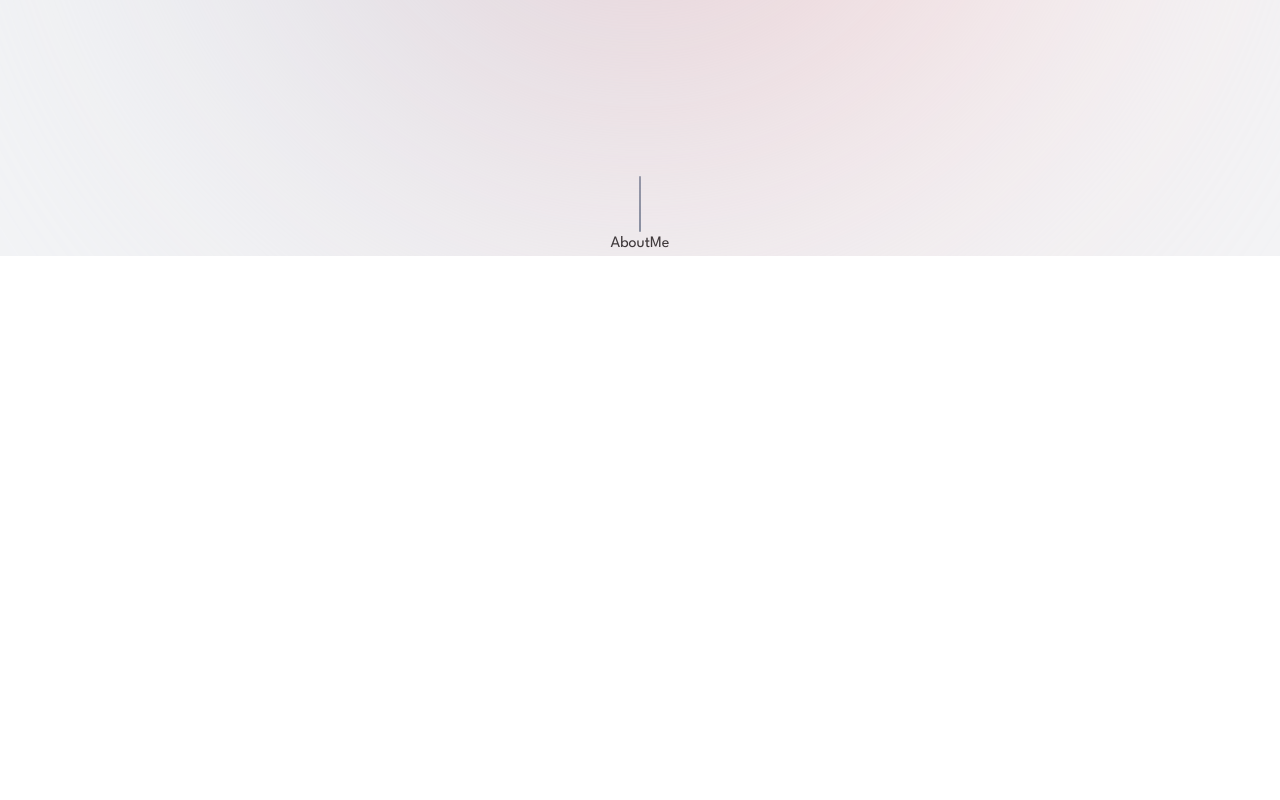
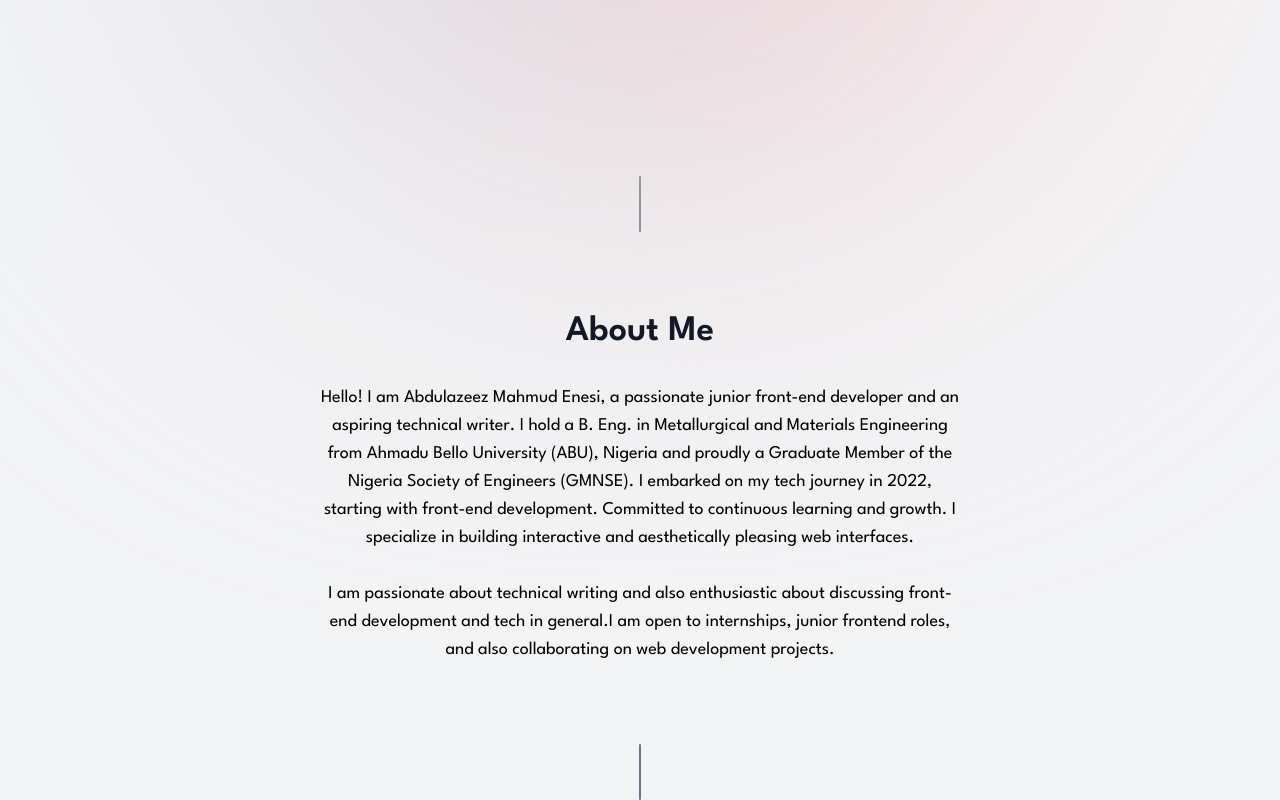
Before and after one commit to Mahmud1087/portfolio_new, a React (Vite) app: page / in a window 1280 px wide. Shown: the part 624-1424 px from the top of the page. Before the commit the page ends 880 px from the top, so only its background shows below. Built offline with nearby package versions, Linux system fonts and the light colour scheme; a web font is replaced by a local one.

Commit message:
added the about section

```diff
--- a/src/App.tsx
+++ b/src/App.tsx
@@ -7,6 +7,7 @@ function App() {
       <Hero />
       <HorizontalLine />
       <AboutMe />
+      <HorizontalLine />
     </div>
   );
 }
--- a/src/components/AboutMe.tsx
+++ b/src/components/AboutMe.tsx
@@ -1,4 +1,28 @@
+import { Title } from '../components/main';
+
 const AboutMe = () => {
-  return <div>AboutMe</div>;
+  return (
+    <div
+      className='my-20 relative flex flex-col gap-8 w-1/2 m-auto items-center text-center'
+      id='about'
+    >
+      <Title title='About Me' />
+      <p className='text-lg'>
+        Hello! I am Abdulazeez Mahmud Enesi, a passionate junior front-end
+        developer and an aspiring technical writer. I hold a B. Eng. in
+        Metallurgical and Materials Engineering from Ahmadu Bello University
+        (ABU), Nigeria and proudly a Graduate Member of the Nigeria Society of
+        Engineers (GMNSE). I embarked on my tech journey in 2022, starting with
+        front-end development. Committed to continuous learning and growth. I
+        specialize in building interactive and aesthetically pleasing web
+        interfaces.
+        <br />
+        <br />I am passionate about technical writing and also enthusiastic
+        about discussing front-end development and tech in general.I am open to
+        internships, junior frontend roles, and also collaborating on web
+        development projects.
+      </p>
+    </div>
+  );
 };
 export default AboutMe;
--- a/src/components/NavLinks.tsx
+++ b/src/components/NavLinks.tsx
@@ -2,7 +2,7 @@ import { navMenu } from '../data';
 
 const NavLinks = () => {
   return (
-    <ul className='flex gap-14 items-center font-spartan bg-white backdrop-filter backdrop-blur-[120px] bg-opacity-60 rounded-full py-3 px-7 tracking-wider'>
+    <ul className='flex gap-14 items-center font-spartan bg-white backdrop-filter backdrop-blur-[10px] bg-opacity-80 rounded-full py-3 px-7 tracking-wider'>
       {navMenu.map((menu) => {
         const { id, title, link } = menu;
         return (
--- a/src/components/Title.tsx
+++ b/src/components/Title.tsx
@@ -1,4 +1,12 @@
-const Title = () => {
-  return <div>Title</div>;
+type TitleType = {
+  title: string;
+};
+
+const Title = (sectionTitle: TitleType) => {
+  return (
+    <h1 className='text-4xl text-gray-900 font-semibold'>
+      {sectionTitle.title}
+    </h1>
+  );
 };
 export default Title;
--- a/src/index.css
+++ b/src/index.css
@@ -2,7 +2,10 @@
 @tailwind components;
 @tailwind utilities;
 
+* {
+  scroll-behavior: smooth;
+}
+
 body {
   font-family: 'League Spartan';
-  scroll-behavior: smooth;
 }
```
